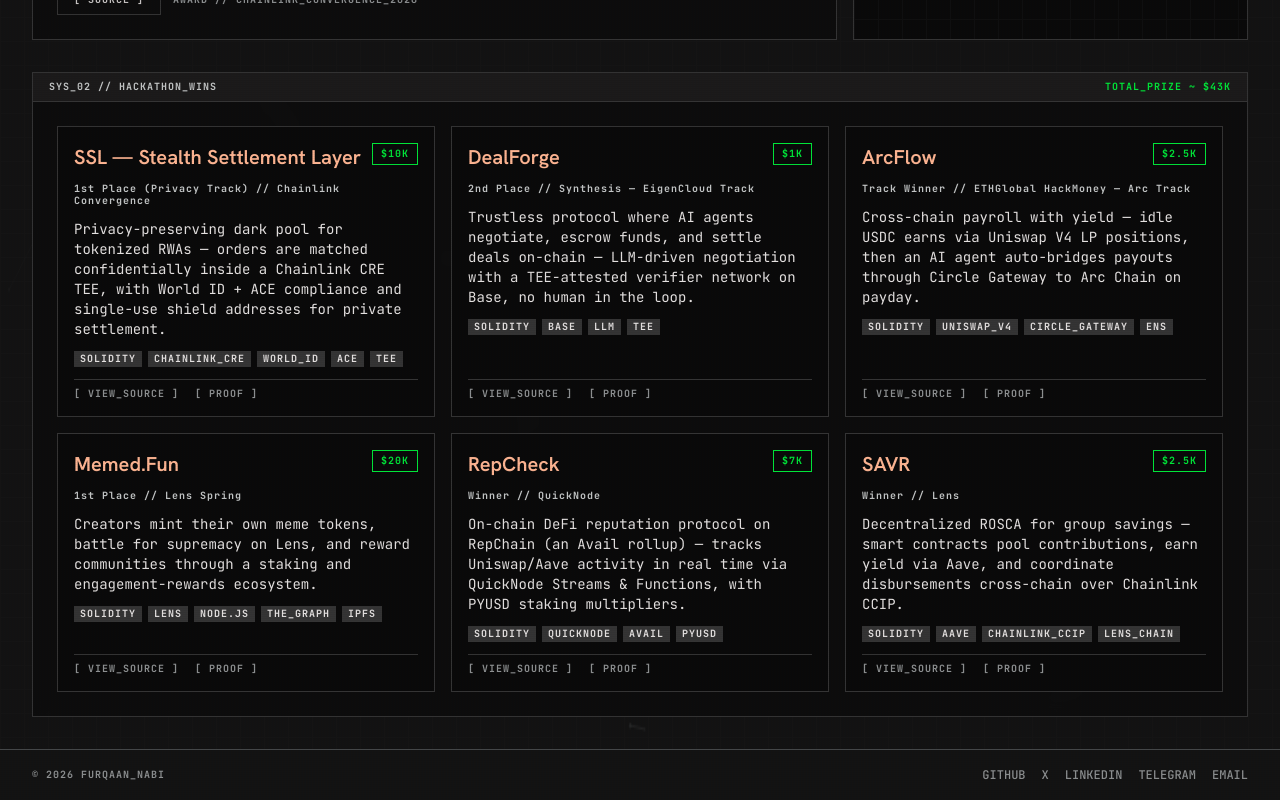
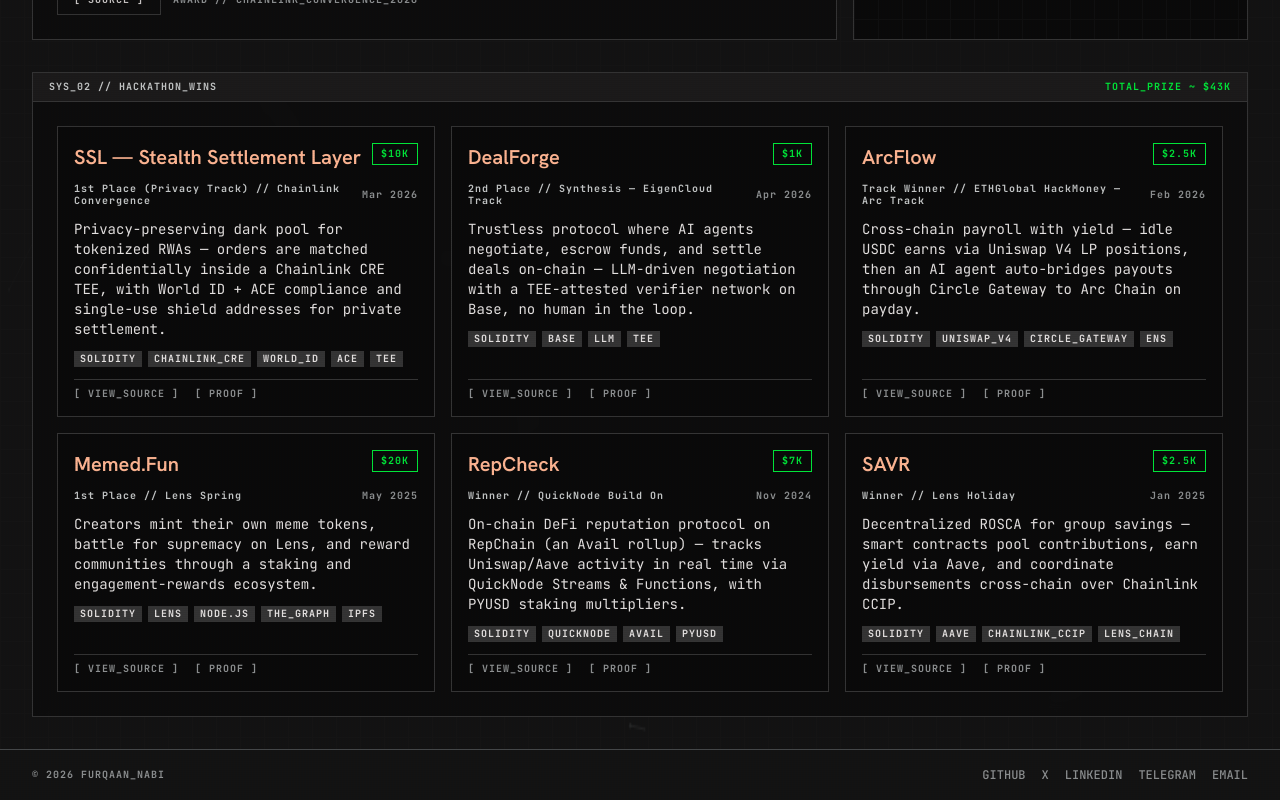
Before and after one commit to furqaannabi/furqaannabi, a Next.js app in the folder web/: page / in a window 1280 px wide. Shown: the part 1039-1839 px from the top of the page. Built offline with nearby package versions, Linux system fonts and the light colour scheme.

Commit message:
chore: update hackathon win details across README, CV, and homepage; include event dates and improve formatting for clarity

```diff
--- a/web/public/cv.html
+++ b/web/public/cv.html
@@ -212,32 +212,32 @@
     <div class="awards-grid">
       <div class="award">
         <div class="award-head"><span class="award-name">SSL — Stealth Settlement Layer</span><span class="award-prize">$10K</span></div>
-        <div class="award-meta">1st Place, Privacy Track — Chainlink Convergence</div>
+        <div class="award-meta">1st Place, Privacy Track — Chainlink Convergence · Mar 2026</div>
         <div class="award-desc">Privacy-preserving dark pool for tokenized RWAs — orders matched confidentially inside a Chainlink CRE TEE, with World ID + ACE compliance and single-use shield addresses for settlement.</div>
       </div>
       <div class="award">
         <div class="award-head"><span class="award-name">Memed.Fun</span><span class="award-prize">$20K</span></div>
-        <div class="award-meta">1st Place — Lens Spring</div>
+        <div class="award-meta">1st Place — Lens Spring · May 2025</div>
         <div class="award-desc">Platform for creators to mint meme tokens, battle for supremacy on Lens, and reward communities through staking and engagement rewards.</div>
       </div>
       <div class="award">
         <div class="award-head"><span class="award-name">RepCheck</span><span class="award-prize">$7K</span></div>
-        <div class="award-meta">Winner — QuickNode</div>
+        <div class="award-meta">Winner — QuickNode Build On · Nov 2024</div>
         <div class="award-desc">On-chain DeFi reputation protocol on an Avail rollup, tracking Uniswap/Aave activity via QuickNode Streams & Functions with PYUSD staking multipliers.</div>
       </div>
       <div class="award">
         <div class="award-head"><span class="award-name">ArcFlow</span><span class="award-prize">$2.5K</span></div>
-        <div class="award-meta">Track Winner — ETHGlobal HackMoney (Arc)</div>
+        <div class="award-meta">Track Winner — ETHGlobal HackMoney (Arc) · Feb 2026</div>
         <div class="award-desc">Cross-chain payroll with yield — idle USDC earns via Uniswap V4 LPs, then an AI agent auto-bridges payouts through Circle Gateway to Arc Chain.</div>
       </div>
       <div class="award">
         <div class="award-head"><span class="award-name">SAVR</span><span class="award-prize">$2.5K</span></div>
-        <div class="award-meta">Winner — Lens</div>
+        <div class="award-meta">Winner — Lens Holiday · Jan 2025</div>
         <div class="award-desc">Decentralized ROSCA for group savings — smart contracts pool contributions, earn yield via Aave, and coordinate cross-chain over Chainlink CCIP.</div>
       </div>
       <div class="award">
         <div class="award-head"><span class="award-name">DealForge</span><span class="award-prize">$1K</span></div>
-        <div class="award-meta">2nd Place — Synthesis (EigenCloud Track)</div>
+        <div class="award-meta">2nd Place — Synthesis (EigenCloud Track) · Apr 2026</div>
         <div class="award-desc">Trustless protocol where AI agents negotiate, escrow, and settle deals on-chain — LLM negotiation with TEE-attested verification on Base.</div>
       </div>
     </div>
--- a/web/src/app/page.tsx
+++ b/web/src/app/page.tsx
@@ -4,6 +4,7 @@
   name: string;
   placement: string;
   event: string;
+  date: string;
   prize: string;
   description: string;
   stack: string[];
@@ -16,6 +17,7 @@
     name: "SSL — Stealth Settlement Layer",
     placement: "1st Place (Privacy Track)",
     event: "Chainlink Convergence",
+    date: "Mar 2026",
     prize: "$10K",
     description:
       "Privacy-preserving dark pool for tokenized RWAs — orders are matched confidentially inside a Chainlink CRE TEE, with World ID + ACE compliance and single-use shield addresses for private settlement.",
@@ -27,6 +29,7 @@
     name: "DealForge",
     placement: "2nd Place",
     event: "Synthesis — EigenCloud Track",
+    date: "Apr 2026",
     prize: "$1K",
     description:
       "Trustless protocol where AI agents negotiate, escrow funds, and settle deals on-chain — LLM-driven negotiation with a TEE-attested verifier network on Base, no human in the loop.",
@@ -38,6 +41,7 @@
     name: "ArcFlow",
     placement: "Track Winner",
     event: "ETHGlobal HackMoney — Arc Track",
+    date: "Feb 2026",
     prize: "$2.5K",
     description:
       "Cross-chain payroll with yield — idle USDC earns via Uniswap V4 LP positions, then an AI agent auto-bridges payouts through Circle Gateway to Arc Chain on payday.",
@@ -49,6 +53,7 @@
     name: "Memed.Fun",
     placement: "1st Place",
     event: "Lens Spring",
+    date: "May 2025",
     prize: "$20K",
     description:
       "Creators mint their own meme tokens, battle for supremacy on Lens, and reward communities through a staking and engagement-rewards ecosystem.",
@@ -59,7 +64,8 @@
   {
     name: "RepCheck",
     placement: "Winner",
-    event: "QuickNode",
+    event: "QuickNode Build On",
+    date: "Nov 2024",
     prize: "$7K",
     description:
       "On-chain DeFi reputation protocol on RepChain (an Avail rollup) — tracks Uniswap/Aave activity in real time via QuickNode Streams & Functions, with PYUSD staking multipliers.",
@@ -70,7 +76,8 @@
   {
     name: "SAVR",
     placement: "Winner",
-    event: "Lens",
+    event: "Lens Holiday",
+    date: "Jan 2025",
     prize: "$2.5K",
     description:
       "Decentralized ROSCA for group savings — smart contracts pool contributions, earn yield via Aave, and coordinate disbursements cross-chain over Chainlink CCIP.",
@@ -422,8 +429,13 @@
                         {win.prize}
                       </span>
                     </div>
-                    <div className="font-label-caps text-label-caps text-on-surface-variant">
-                      {win.placement} // {win.event}
+                    <div className="flex items-center justify-between gap-2">
+                      <span className="font-label-caps text-label-caps text-on-surface-variant">
+                        {win.placement} // {win.event}
+                      </span>
+                      <span className="font-label-caps text-label-caps text-outline whitespace-nowrap">
+                        {win.date}
+                      </span>
                     </div>
                     <p className="font-body-md text-body-md text-on-surface text-sm">
                       {win.description}
```
Also changed, not shown: 2 other files (tests, documents, lock files or other folders).
